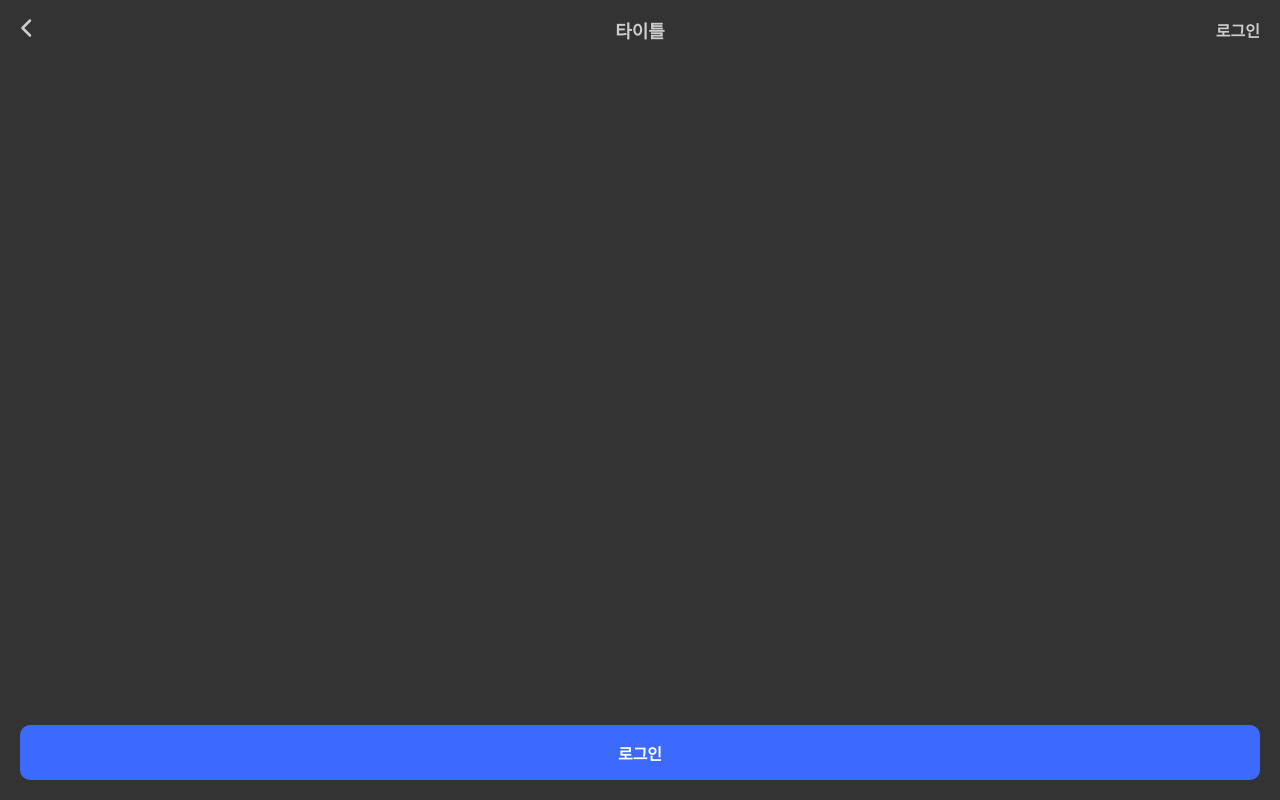
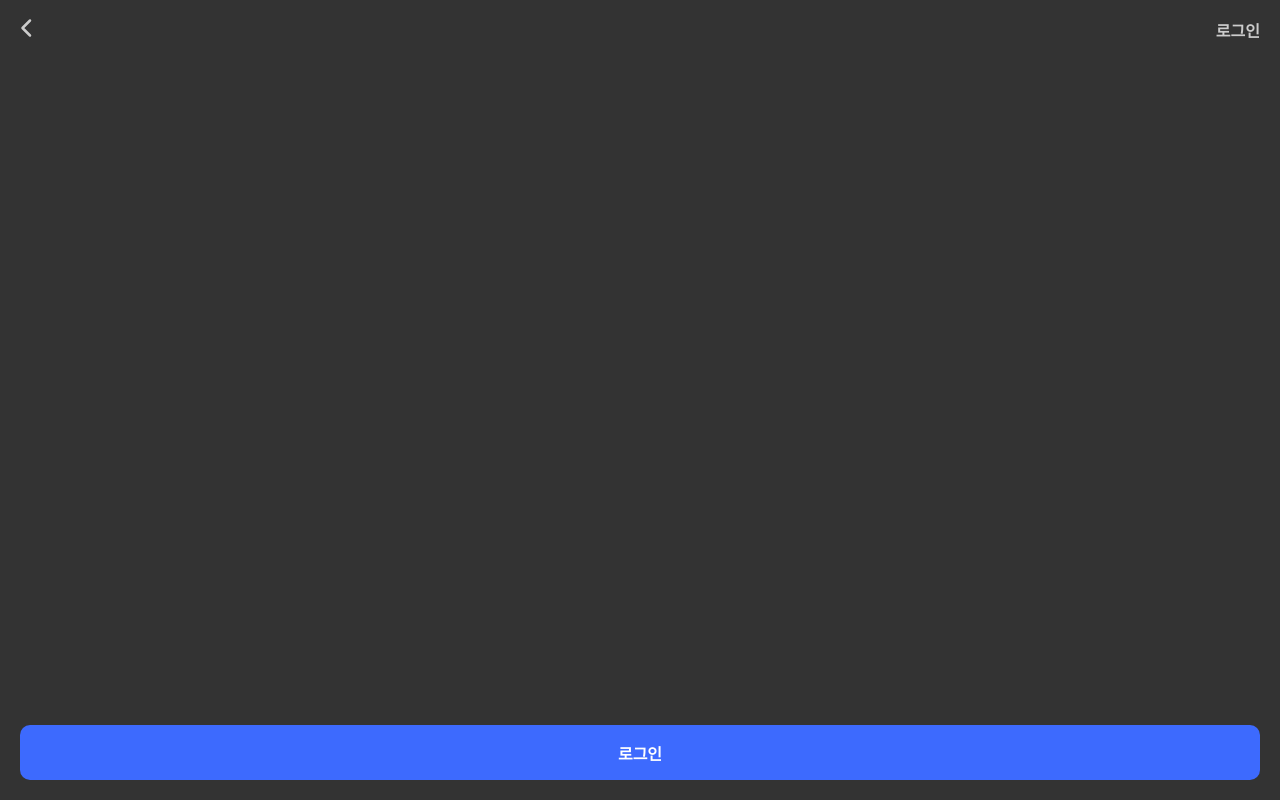
Before and after one commit to kiyoung92/chat, a React (Create React App) app in the folder client/: page /join in a window 1280 px wide. Built offline with nearby package versions, Linux system fonts and the light colour scheme; a web font is replaced by a local one.

Commit message:
공통 컴포넌트 추가

```diff
--- a/client/src/Components/Join/JoinHeader.jsx
+++ b/client/src/Components/Join/JoinHeader.jsx
@@ -8,7 +8,7 @@ const JoinHeader = () => {
     return (
         <ContentsHeader>
             <BackButton width={ '30px' } height={ '30px' } stroke={ '#ccc' } />
-            <ContentsHeaderTitle title={ '타이틀' }/>
+            {/* <ContentsHeaderTitle title={ '회원가입' }/> */}
             <ContentsRight title={ '로그인' } />
         </ContentsHeader>
     )
--- a/client/src/Components/Style/CommonStyled.jsx
+++ b/client/src/Components/Style/CommonStyled.jsx
@@ -45,7 +45,7 @@ export const commonStyled = {
         padding: 0px;
     `,
     footerButtonWrap: css`
-        position: absolute;
+        position: fixed;
         height: 75px;
         width: 100%;
         bottom: 0;
```
